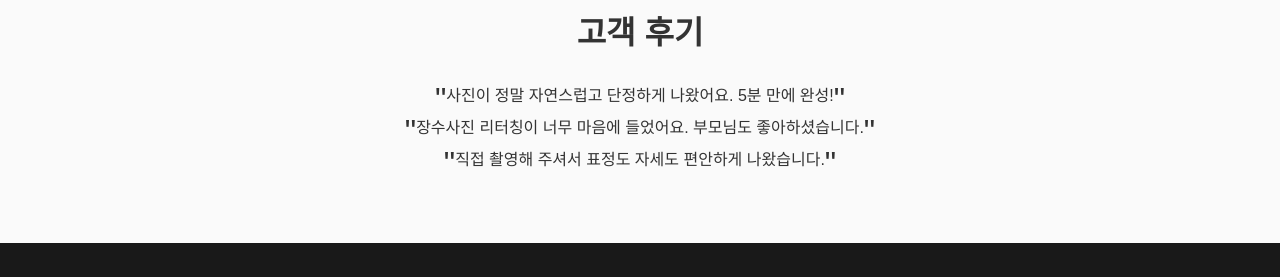
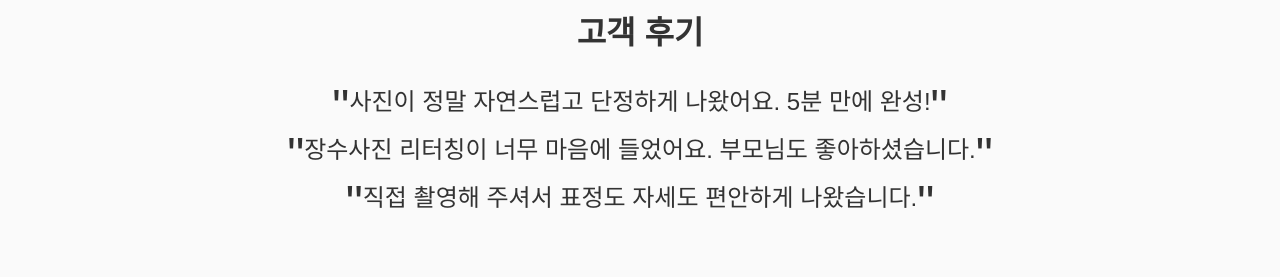
Before and after one commit to hayanst/hayanst, a website: page src/index.html in a window 1280 px wide. Shown: the part 779-1056 px from the top of the page. Drawn offline with nearby package versions, Linux system fonts and the light colour scheme; a web font is replaced by a local one.

Commit message:
style update

```diff
--- a/src/assets/css/style.css
+++ b/src/assets/css/style.css
@@ -133,16 +133,20 @@ body {
   margin-bottom: 1.5rem;
 }
 
+.review {
+  font-size: 1.5rem;
+}
+
 .review::before {
   content: '"';
-  font-size: 2rem;
+  font-size: 3rem;
   vertical-align: top;
   line-height: 1;
 }
 
 .review::after {
   content: '"';
-  font-size: 2rem;
+  font-size: 3rem;
   vertical-align: bottom;
   line-height: 1;
 }
@@ -232,7 +236,7 @@ body {
 .slide-bg {
   width: 100%;
   height: 100%;
-  background-size: cover;
+  background-size: cover !important;
 }
 .slide-bg.image-1 {
   background: url('/assets/images/slide1.webp') center no-repeat;
```
